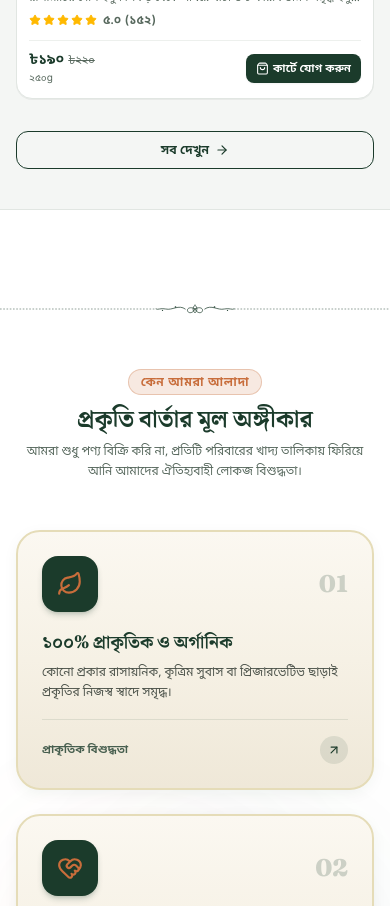
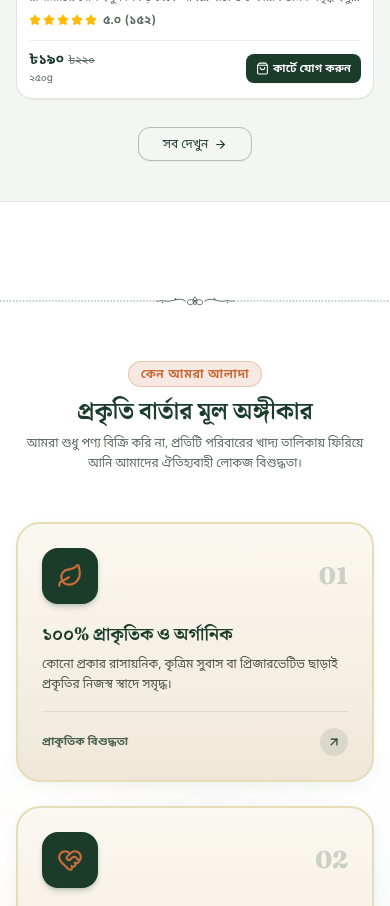
Before and after one commit to tridib371/prokriti-barta, a React (Vite) app: page / in a window 390 px wide. Shown: the part 5500-6406 px from the top of the page. Built offline with nearby package versions, Linux system fonts and the light colour scheme.

Commit message:
fix(home): resize oversized mobile View All button into a compact centered pill

```diff
--- a/src/components/home/FeaturedGrid.jsx
+++ b/src/components/home/FeaturedGrid.jsx
@@ -92,12 +92,16 @@ export default function FeaturedGrid() {
           </AnimatePresence>
         </motion.div>
 
-        {/* Mobile View All Link */}
-        <div className="mt-8 text-center sm:hidden">
+        {/* Mobile View All Link - Centered and Compact */}
+        <div className="mt-7 flex justify-center sm:hidden">
           <Link to="/shop">
-            <Button variant="outline" size="md" className="w-full rounded-2xl gap-1 text-xs font-bold py-2.5">
+            <Button
+              variant="outline"
+              size="sm"
+              className="rounded-full px-6 py-2 gap-1.5 text-xs font-bold shadow-2xs hover:scale-105 active:scale-95 transition-all cursor-pointer border-primary/30 text-primary"
+            >
               <span>{t('btn.viewAll')}</span>
-              <ArrowRight size={14} />
+              <ArrowRight size={13} />
             </Button>
           </Link>
         </div>
```
